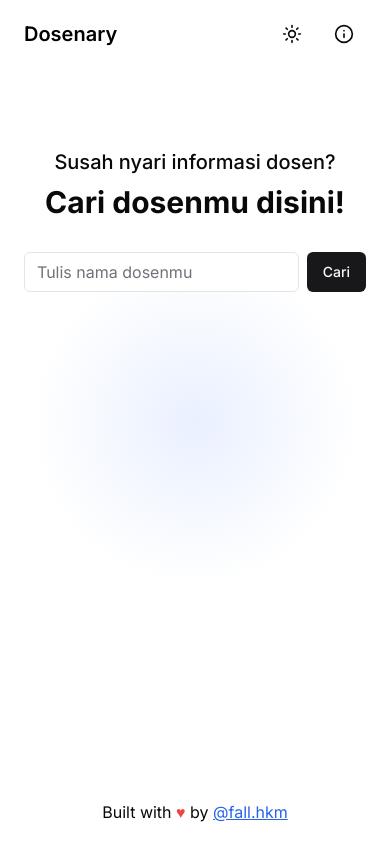
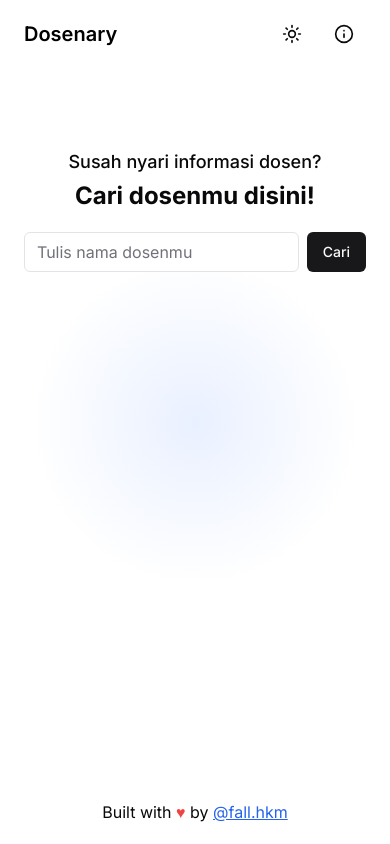
Before and after one commit to kimnopal/dosenary, a Next.js app: page / in a window 390 px wide. Built offline with nearby package versions, Linux system fonts and the light colour scheme.

Commit message:
fix font size and margin on phone screen

```diff
--- a/src/app/page.tsx
+++ b/src/app/page.tsx
@@ -49,9 +49,9 @@ export default function Home() {
   return (
     <div className="w-full mt-20 flex flex-col items-center">
       <div className="mb-10 w-full">
-        <div className="mb-8 text-center">
-          <p className="text-xl md:text-2xl font-medium mb-2">Susah nyari informasi dosen?</p>
-          <h2 className="text-3xl md:text-4xl font-bold">Cari dosenmu disini!</h2>
+        <div className="mb-5 md:mb-8 text-center">
+          <p className="text-lg md:text-2xl font-medium mb-1 md:mb-2">Susah nyari informasi dosen?</p>
+          <h2 className="text-2xl md:text-4xl font-bold">Cari dosenmu disini!</h2>
         </div>
         {/* <svg xmlns="http://www.w3.org/2000/svg" width="24" height="24" viewBox="0 0 24 24" fill="none" stroke="currentColor" stroke-width="2" stroke-linecap="round" stroke-linejoin="round" className="lucide lucide-search"><circle cx="11" cy="11" r="8" /><path d="m21 21-4.3-4.3" /></svg> */}
 
```
